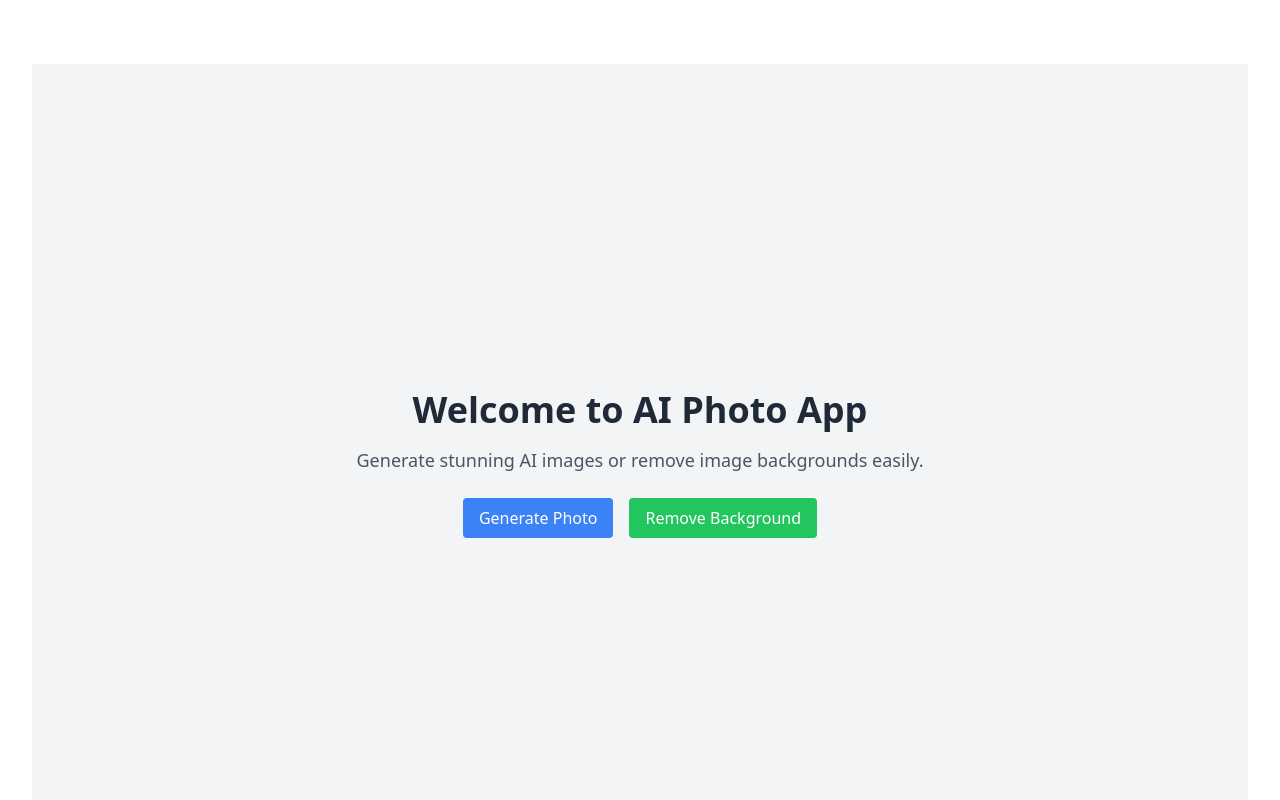
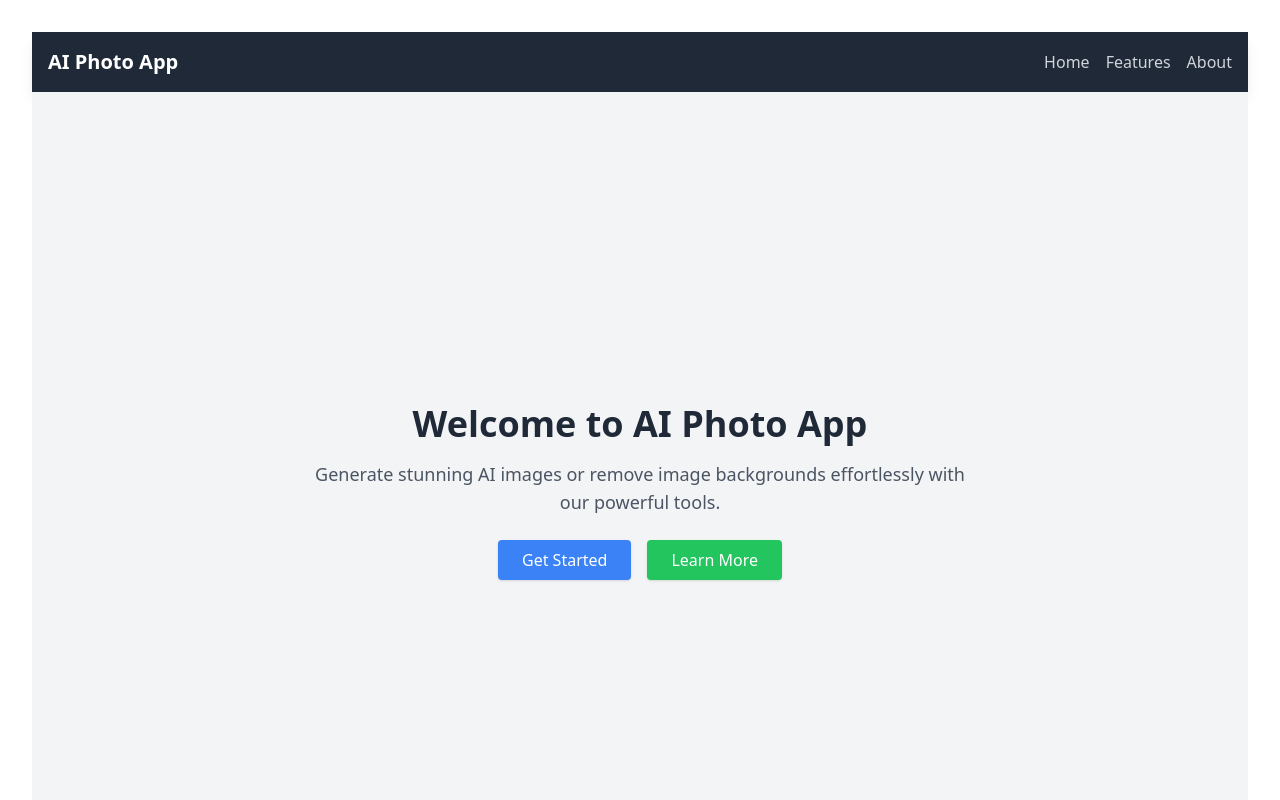
Before and after one commit to Rafayurgit/TTIAI, a React (Vite) app: page / in a window 1280 px wide. Shown: the top 800 px of the page. Built offline with nearby package versions, Linux system fonts and the light colour scheme.

Commit message:
Add: some basic styling

```diff
--- a/src/components/NavBar.jsx
+++ b/src/components/NavBar.jsx
@@ -1,24 +1,18 @@
-import React from "react";
+import React from 'react';
 
-const NavBar = () => {
+const Navbar = () => {
   return (
-    <nav>
-      <div className="container mx-auto flex justify-between items-center">
-        <h1 className="text-white text-2xl font-bold">AI Photo App</h1>
-        <div>
-          <a href="/" className="text-white px-4">
-            Home
-          </a>
-          <a href="/generate" className="text-white px-4">
-            Generate Photo
-          </a>
-          <a href="/remove-bg" className="text-white px-4">
-            Remove Background
-          </a>
+    <nav className="bg-gray-800 shadow-lg">
+      <div className="container mx-auto flex justify-between items-center p-4">
+        <h1 className="text-white text-xl font-bold">AI Photo App</h1>
+        <div className="space-x-4">
+          <a href="#" className="text-gray-300 hover:text-white transition-colors">Home</a>
+          <a href="#" className="text-gray-300 hover:text-white transition-colors">Features</a>
+          <a href="#" className="text-gray-300 hover:text-white transition-colors">About</a>
         </div>
       </div>
     </nav>
   );
 };
 
-export default NavBar;
+export default Navbar;
--- a/src/pages/Home.jsx
+++ b/src/pages/Home.jsx
@@ -1,27 +1,19 @@
-import React from "react";
+import React from 'react';
 
 const Home = () => {
   return (
-        <div className="flex flex-col items-center justify-center h-screen bg-gray-100">
-            <h1 className="text-4xl font-bold text-gray-800 mb-4">
-                Welcome to AI Photo App
-            </h1>
-            <p className="text-lg text-gray-600 mb-6">
-                Generate stunning AI images or remove image backgrounds easily.
+    <div className="bg-gray-100 min-h-screen flex flex-col items-center justify-center p-8">
+      <h2 className="text-4xl font-bold text-gray-800 mb-4">Welcome to AI Photo App</h2>
+      <p className="text-lg text-gray-600 max-w-2xl text-center mb-6">
+        Generate stunning AI images or remove image backgrounds effortlessly with our powerful tools.
       </p>
       <div className="flex space-x-4">
-                <a
-                    href="/generate"
-                    className="bg-blue-500 text-white px-4 py-2 rounded"
-                >
-                    Generate Photo
-                </a>
-                <a
-                    href="/remove-bg"
-                    className="bg-green-500 text-white px-4 py-2 rounded"
-                >
-                    Remove Background
-                </a>
+        <button className="bg-blue-500 hover:bg-blue-600 text-white px-6 py-2 rounded shadow">
+          Get Started
+        </button>
+        <button className="bg-green-500 hover:bg-green-600 text-white px-6 py-2 rounded shadow">
+          Learn More
+        </button>
       </div>
     </div>
   );
```
Lines whose indentation alone changed are shown as unchanged.
